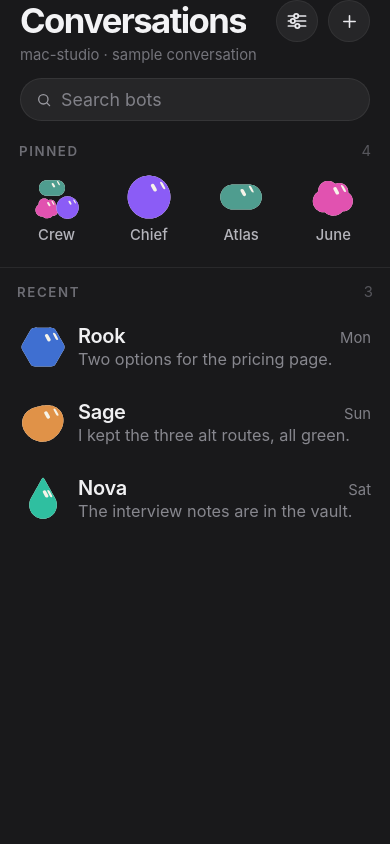
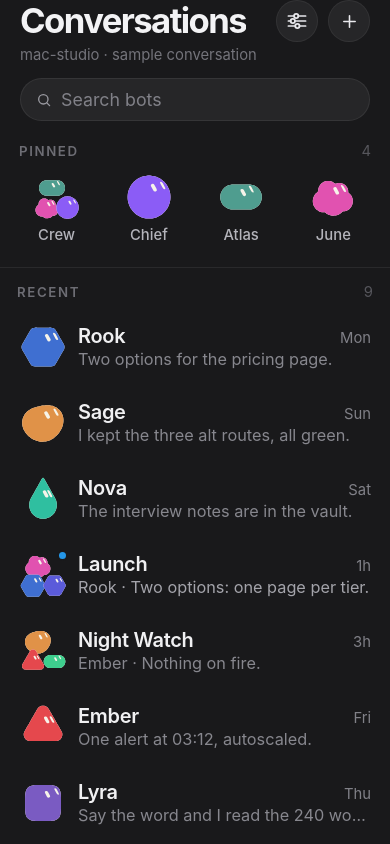
Before and after one commit to AZERDSQ131/Open-Hermes-Bot, a React Native app in the folder mobile/: screen /Chats in a window 390 px wide. Built offline with nearby package versions, Linux system fonts and the light colour scheme.

Commit message:
feat(mobile): four more faces and two rooms in the sample
Ember, Lyra, Moss and Pixel join the bots the demo draws, and Launch and
Night Watch join its conversations. A sample that fits on one screen cannot
show what a busy phone looks like.

```diff
--- a/mobile/src/data.ts
+++ b/mobile/src/data.ts
@@ -108,11 +108,47 @@ export const BOTS: Record<string, Bot> = {
     role: 'Notes',
     session: '1d44',
   },
+  ember: {
+    id: 'ember',
+    name: 'Ember',
+    shape: 'triangle',
+    color: '#e5484d',
+    role: 'Incidents',
+    session: '7e10',
+  },
+  lyra: {
+    id: 'lyra',
+    name: 'Lyra',
+    shape: 'squircle',
+    color: '#7a5bc2',
+    role: 'Voice',
+    session: 'b2c8',
+  },
+  moss: {
+    id: 'moss',
+    name: 'Moss',
+    shape: 'capsule',
+    color: '#3ecf8e',
+    role: 'Calendar',
+    session: '5aa1',
+  },
+  pixel: {
+    id: 'pixel',
+    name: 'Pixel',
+    shape: 'hexagone',
+    color: '#5b5bda',
+    role: 'Design',
+    session: 'd904',
+  },
 };
 
 export const PINNED = ['chief', 'atlas', 'june'];
 
 export const CREW = ['atlas', 'june', 'chief'];
+
+export const LAUNCH = ['june', 'rook', 'pixel'];
+
+export const NIGHT = ['sage', 'ember', 'moss'];
 
 export const DEFAULT_MODEL = 'Sonnet 4.5';
 
@@ -185,6 +221,65 @@ export const THREADS: Thread[] = [
     name: 'Nova',
     preview: 'The interview notes are in the vault.',
     time: 'Sat',
+    threadModel: DEFAULT_MODEL,
+  },
+  {
+    id: 'launch',
+    kind: 'group',
+    botId: 'june',
+    name: 'Launch',
+    preview: 'Rook · Two options: one page per tier.',
+    time: '1h',
+    unread: true,
+    threadModel: DEFAULT_MODEL,
+    members: LAUNCH,
+    subtitle: '3 bots · one session each',
+  },
+  {
+    id: 'night',
+    kind: 'group',
+    botId: 'sage',
+    name: 'Night Watch',
+    preview: 'Ember · Nothing on fire.',
+    time: '3h',
+    threadModel: DEFAULT_MODEL,
+    members: NIGHT,
+    subtitle: '3 bots · one session each',
+  },
+  {
+    id: 'ember-thread',
+    kind: 'bot',
+    botId: 'ember',
+    name: 'Ember',
+    preview: 'One alert at 03:12, autoscaled.',
+    time: 'Fri',
+    threadModel: DEFAULT_MODEL,
+  },
+  {
+    id: 'lyra-thread',
+    kind: 'bot',
+    botId: 'lyra',
+    name: 'Lyra',
+    preview: 'Say the word and I read the 240 words.',
+    time: 'Thu',
+    threadModel: DEFAULT_MODEL,
+  },
+  {
+    id: 'moss-thread',
+    kind: 'bot',
+    botId: 'moss',
+    name: 'Moss',
+    preview: 'Nothing after 16:00.',
+    time: 'Wed',
+    threadModel: DEFAULT_MODEL,
+  },
+  {
+    id: 'pixel-thread',
+    kind: 'bot',
+    botId: 'pixel',
+    name: 'Pixel',
+    preview: 'The switch wins on mobile.',
+    time: 'Tue',
     threadModel: DEFAULT_MODEL,
   },
 ];
@@ -271,6 +366,85 @@ export const MESSAGES: Record<string, Message[]> = {
       text: 'The interview notes are in the vault. Six sessions, three themes.',
     },
   ],
+  launch: [
+    {
+      id: 'l1',
+      from: 'rook',
+      text: 'Two options: one page per tier, or one page and a switch.',
+      reaction: { emoji: '👍', count: 2 },
+    },
+    {
+      id: 'l2',
+      from: 'june',
+      text: "I'll draft the announcement — 120 words, same voice as the launch note.",
+    },
+    {
+      id: 'l3',
+      from: 'user',
+      text: 'Pricing page goes live Thursday. @Rook, what are the options?',
+    },
+    {
+      id: 'l4',
+      from: 'pixel',
+      text: 'Mocked both. The switch wins on mobile.',
+      reaction: { emoji: '🎯', count: 1 },
+    },
+  ],
+  night: [
+    {
+      id: 'w1',
+      from: 'sage',
+      text: 'Three routes checked, all green. The middle one is 40 lines shorter.',
+    },
+    {
+      id: 'w2',
+      from: 'ember',
+      text: 'One alert at 03:12, autoscaled. Nothing on fire.',
+      reaction: { emoji: '👍', count: 1 },
+    },
+    {
+      id: 'w3',
+      from: 'user',
+      text: 'Anything I should know before bed?',
+    },
+    {
+      id: 'w4',
+      from: 'moss',
+      text: 'Thursday is clear after 16:00. Sleep well.',
+    },
+  ],
+  'ember-thread': [
+    { id: 'e1', from: 'user', text: 'Anything on fire right now?' },
+    {
+      id: 'e2',
+      from: 'ember',
+      text: 'One alert at 03:12 — autoscaled before I woke up. Nothing on fire.',
+    },
+  ],
+  'lyra-thread': [
+    { id: 'y1', from: 'user', text: 'Read the launch note back to me.' },
+    {
+      id: 'y2',
+      from: 'lyra',
+      text: "Ready when you are — say the word and I'll read the 240 words, no exclamation marks.",
+    },
+  ],
+  'moss-thread': [
+    { id: 'm1', from: 'user', text: "What's Thursday look like?" },
+    {
+      id: 'm2',
+      from: 'moss',
+      text: 'Three blocks: deploy review at 10:00, dentist at 14:30, and nothing after 16:00.',
+    },
+  ],
+  'pixel-thread': [
+    { id: 'p1', from: 'user', text: 'The settings page feels cramped.' },
+    {
+      id: 'p2',
+      from: 'pixel',
+      text: 'Opened it up: more air, one column, and the toggle stays where your thumb is.',
+    },
+  ],
 };
 
 export const CHAT_EVENTS: Record<string, { event: string; time: string; typing?: boolean }> = {
```
